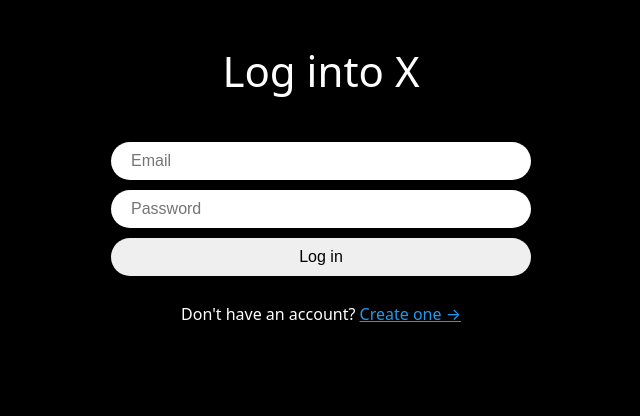
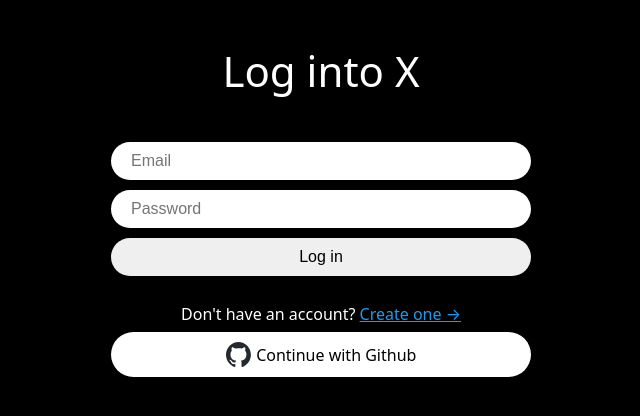
Before and after one commit to jyy1554/react-lecture-clones, a React (Vite) app in the folder 2025/twitter-2025/: page /login in a window 1280 px wide. Shown: the top 416 px of the page, without its empty margins (319-959 px from the left). Built offline with nearby package versions, Linux system fonts and the light colour scheme; no server answers.

Commit message:
feat: add github login

```diff
--- /dev/null
+++ b/2025/twitter-2025/src/components/github-btn.tsx
@@ -0,0 +1,45 @@
+import { GithubAuthProvider, signInWithPopup } from "firebase/auth";
+import styled from "styled-components";
+import { auth } from "../firebase";
+import { useNavigate } from "react-router-dom";
+
+const Button = styled.span`
+  margin-top: 10px;
+  background-color: white;
+  font-weight: 500;
+  width: 100%;
+  color: black;
+  padding: 10px 20px;
+  border-radius: 50px;
+  border: 0;
+  display: flex;
+  gap: 5px;
+  align-items: center;
+  justify-content: center;
+  cursor: pointer;
+`;
+
+const Logo = styled.img`
+  height: 25px;
+`;
+
+export default function GithubButton() {
+  const navigate = useNavigate();
+
+  const onClick = async () => {
+    try {
+      const provider = new GithubAuthProvider();
+      await signInWithPopup(auth, provider);
+      navigate("/");
+    } catch (error) {
+      console.error(error);
+    }
+  };
+
+  return (
+    <Button onClick={onClick}>
+      <Logo src="/github-logo.svg" />
+      Continue with Github
+    </Button>
+  );
+}
--- a/2025/twitter-2025/src/routes/create-account.tsx
+++ b/2025/twitter-2025/src/routes/create-account.tsx
@@ -4,6 +4,7 @@
 import { Link, useNavigate } from "react-router-dom";
 import { FirebaseError } from "firebase/app";
 import { Form, Input, Switcher, Title, Wrapper } from "../components/auth-components";
+import GithubButton from "../components/github-btn";
 
 const errors = {
   "auth/email-already-in-use": "That email already exists.",
@@ -71,6 +72,7 @@
         Already have an account?{" "}
         <Link to="/login">Log in &rarr;</Link>
       </Switcher>
+      <GithubButton />
     </Wrapper>
   );
 }
--- a/2025/twitter-2025/src/routes/home.tsx
+++ b/2025/twitter-2025/src/routes/home.tsx
@@ -1,8 +1,12 @@
+import { useNavigate } from "react-router-dom";
 import { auth } from "../firebase";
 
 export default function Home() {
+  const navigate = useNavigate();
+
   const logOut = () => {
     auth.signOut();
+    navigate("/login");
   };
 
   return (
--- a/2025/twitter-2025/src/routes/login.tsx
+++ b/2025/twitter-2025/src/routes/login.tsx
@@ -4,6 +4,7 @@
 import { FirebaseError } from "firebase/app";
 import { signInWithEmailAndPassword } from "firebase/auth";
 import { Form, Input, Switcher, Title, Wrapper } from "../components/auth-components";
+import GithubButton from "../components/github-btn";
 
 export default function CreateAccount() {
   const navigate = useNavigate();
@@ -57,6 +58,7 @@
         Don't have an account?{" "}
         <Link to="/create-account">Create one &rarr;</Link>
       </Switcher>
+      <GithubButton />
     </Wrapper>
   );
 }
```
Also changed, not shown: 2025/twitter-2025/public/github-logo.svg (added).
